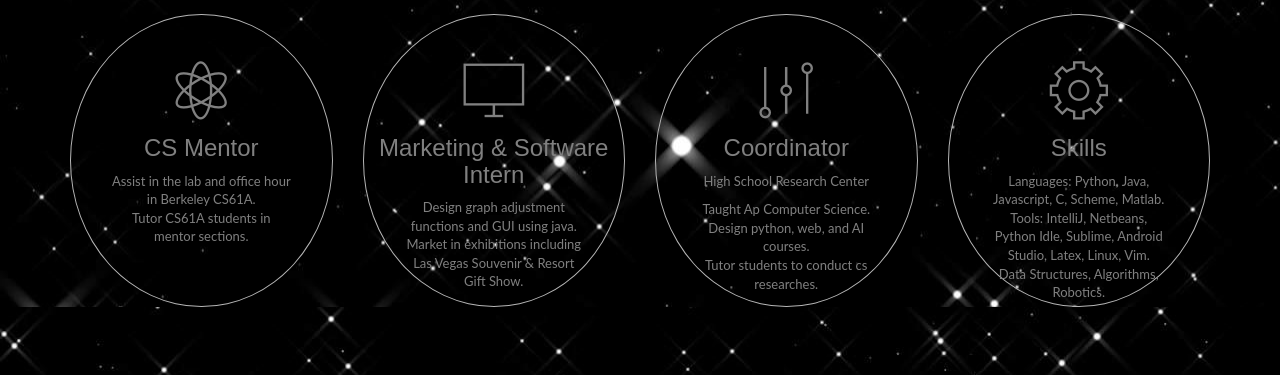
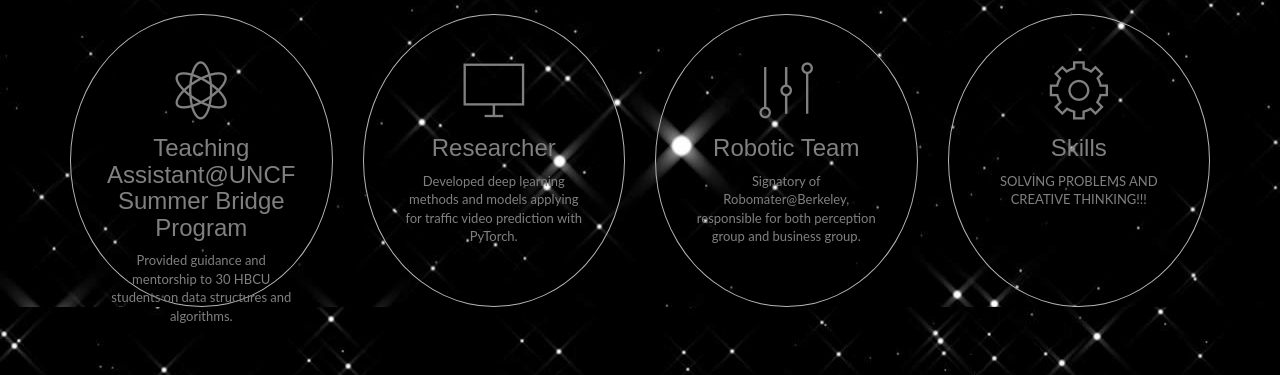
Before and after one commit to YongmingFrankGe/PersonalWebsite, a plain HTML site: page index.html in a window 1280 px wide. Shown: the part 1014-1389 px from the top of the page. Drawn offline with Linux system fonts and the light colour scheme; some packages are replaced by stand-ins of ours.

Commit message:
finish editing

```diff
--- a/index.html
+++ b/index.html
@@ -83,8 +83,8 @@
                         <div class="services">
                             <div class="service-wrap">
                                 <i class="pe-7s-science pe-dj pe-va"></i>
-                                <h3>CS Mentor</h3>
-                                <p>Assist in the lab and office hour in Berkeley CS61A.<br>Tutor CS61A students in mentor sections.</p>
+                                <h3>Teaching Assistant@UNCF Summer Bridge Program</h3>
+                                <p> Provided guidance and mentorship to 30 HBCU students on data structures and algorithms.</p>
                             </div>
                         </div>
 
@@ -93,8 +93,8 @@
                         <div class="services">
                             <div class="service-wrap">
                                 <i class="pe-7s-monitor pe-dj pe-va"></i>
-                                <h3>Marketing & Software Intern</h3>
-                                <p>Design graph adjustment functions and GUI using java.<br>Market in exhibitions including Las Vegas Souvenir & Resort Gift Show.</p>
+                                <h3>Researcher</h3>
+                                <p>Developed deep learning methods and models applying for traffic video prediction with PyTorch.</p>
                             </div>
                         </div>
                     </div>
@@ -102,9 +102,8 @@
                         <div class="services">
                             <div class="service-wrap">
                                 <i class="pe-7s-edit pe-dj pe-va"></i>
-                                <h3>Coordinator</h3>
-                                <p>High School Research Center</p>
-                                <p>Taught Ap Computer Science.<br>Design python, web, and AI courses.<br>Tutor students to conduct cs researches.</p>
+                                <h3>Robotic Team</h3>
+                                <p>Signatory of Robomater@Berkeley, responsible for both perception group and business group.</p>
                             </div>
                         </div>
                     </div>
@@ -113,7 +112,7 @@
                             <div class="service-wrap">
                                 <i class="pe-7s-config pe-dj pe-va"></i>
                                 <h3>Skills</h3>
-                                <p>Languages: Python, Java, Javascript, C, Scheme, Matlab. <br>Tools: IntelliJ, Netbeans, Python Idle, Sublime, Android Studio, Latex, Linux, Vim. <br> Data Structures, Algorithms, Robotics.</p>
+                                <p>SOLVING PROBLEMS AND CREATIVE THINKING!!!</p>
                             </div>
                         </div>
                     </div>
@@ -143,7 +142,7 @@
                             <figcaption>
                                 <h3>Computer Vision</h3>
                                 <span>Frank Ge</span>
-                                <a href="./computervision/eval.avi" class="button" target="_blank">Take a look</a>
+                                <a href="./computervision/eval.mp4" class="button" target="_blank">Take a look</a>
                             </figcaption>
                         </figure>
                     </div>
@@ -188,7 +187,7 @@
                         </figure>
                     </div> -->
                     <div class="col-xs-12">
-                        <div class="btn-center"><a href="./Resume.pdf" class="big button" target="_blank">View all</a></div>
+                        <div class="btn-center"><a href="./Resume_special.pdf" class="big button" target="_blank">View all</a></div>
                     </div>
                 </div>
             </div><!-- container -->
@@ -196,13 +195,13 @@
 
         <!-- Testimonial Area -->
 
-        <section id="testimonial" class="testimonial-area">
+        <!-- <section id="testimonial" class="testimonial-area">
             <div class="container">
                 <h2 class="block_title">Testimonials</h2>
                 <div class="row">
                     <div class="col-xs-12">
                     </div>
-                    <div id="testimonial-container" class="col-xs-12">
+                    <div id="testimonial-container" class="col-xs-12"> -->
                         <!-- <div class="testimonila-block">
                             <img src="assets/images/testimonial.jpg" alt="clients" class="selfshot">
                             <p>Lorem ipsum dolor sit amet, consectetur adipisicing elit. Quidem sed mollitia illum! Molestiae dignissimos, hic dolorem et eius ut nobis. Corrupti totam amet aperiam aut voluptate nobis dolor at soluta.</p>
@@ -224,10 +223,10 @@
                             <br>
                             <small>Developer</small>
                         </div> -->
-                    </div>
+                   <!--  </div>
                 </div>
-            </div><!-- container -->
-        </section><!-- testimonial -->
+            </div> container
+        </section> testimonial -->
 
         <!-- Contact Area -->
 
```
Also changed, not shown: 1 other file.
